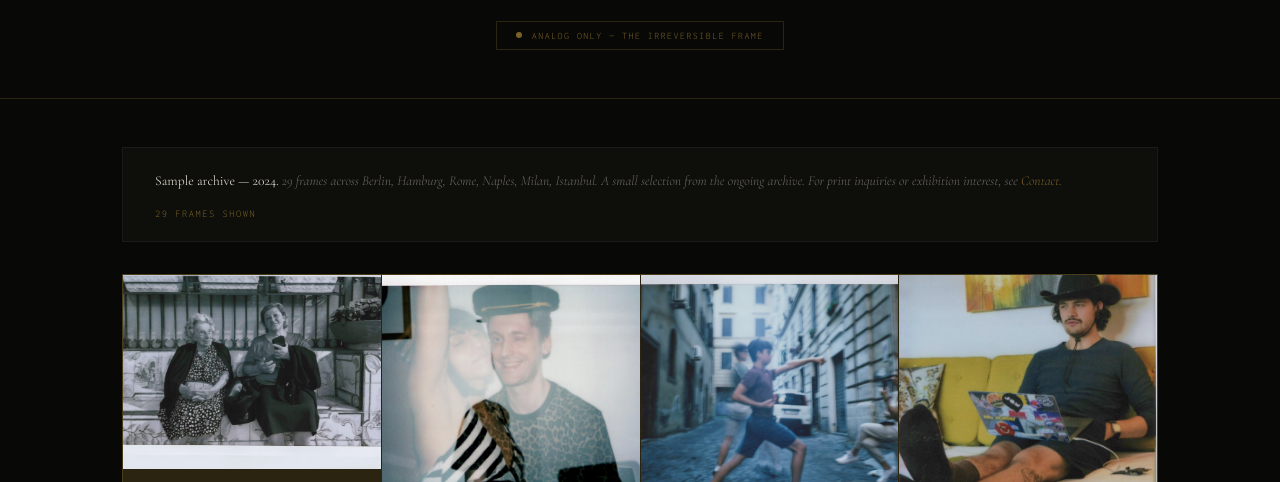
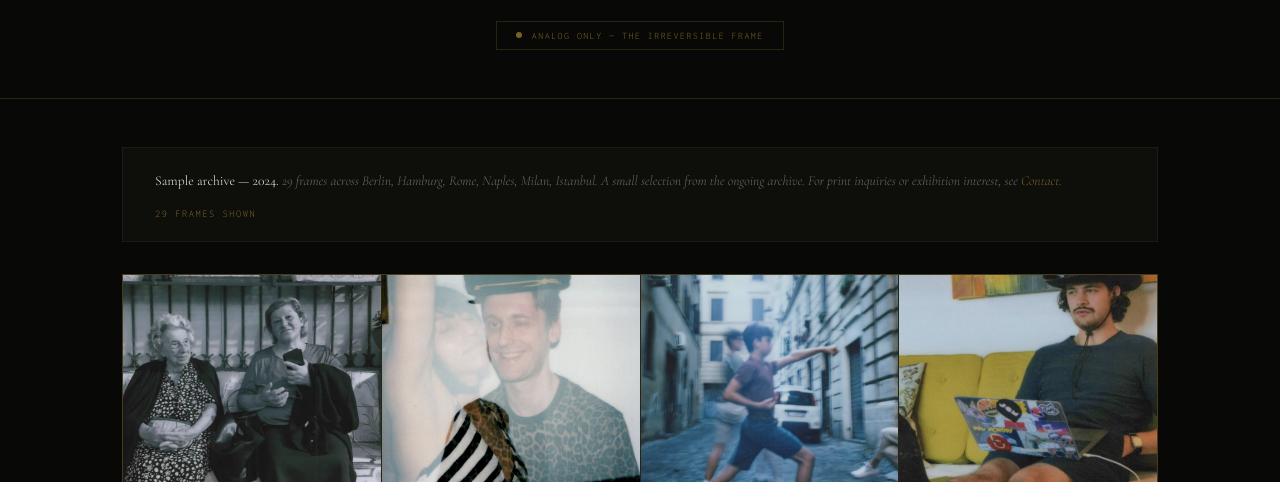
Before and after one commit to ECHOxAI-tech/echoxai-tech.github.io, a plain HTML site: page gallery.html in a window 1280 px wide. Shown: the part 291-773 px from the top of the page. Drawn offline with nearby package versions, Linux system fonts and the light colour scheme; a web font is replaced by a local one.

Commit message:
Add files via upload

```diff
--- a/gallery.html
+++ b/gallery.html
@@ -43,9 +43,9 @@
     .lb-arrow:hover{border-color:var(--gold-dim);color:var(--gold)}
     .photo-grid{display:grid;grid-template-columns:repeat(4,1fr);gap:1px;background:var(--rule);border:1px solid var(--rule)}
     .photo-cell{background:var(--near);aspect-ratio:1;position:relative;overflow:hidden;cursor:pointer}
-    .photo-cell.wide{aspect-ratio:4/3}
-    .photo-cell img{width:100%;height:100%;object-fit:cover;object-position:center;display:block;filter:saturate(.82) contrast(1.04);transition:filter .35s ease,transform .45s ease;transform:scale(1.12)}
-    .photo-cell:hover img{filter:saturate(1) contrast(1.04);transform:scale(1.16)}
+    .photo-cell.wide{aspect-ratio:1}
+    .photo-cell img{width:100%;height:100%;object-fit:cover;object-position:center 40%;display:block;filter:saturate(.82) contrast(1.04);transition:filter .35s ease,transform .45s ease;transform:scale(1.38)}
+    .photo-cell:hover img{filter:saturate(1) contrast(1.04);transform:scale(1.42)}
     .cell-hover{position:absolute;inset:0;background:rgba(8,8,6,.55);display:flex;align-items:flex-end;padding:.8rem 1rem;opacity:0;transition:opacity .3s ease}
     .photo-cell:hover .cell-hover{opacity:1}
     .cell-text{font-family:'Inconsolata',monospace;font-size:.55rem;letter-spacing:.1em;text-transform:uppercase;color:var(--bone);line-height:1.4}
```
